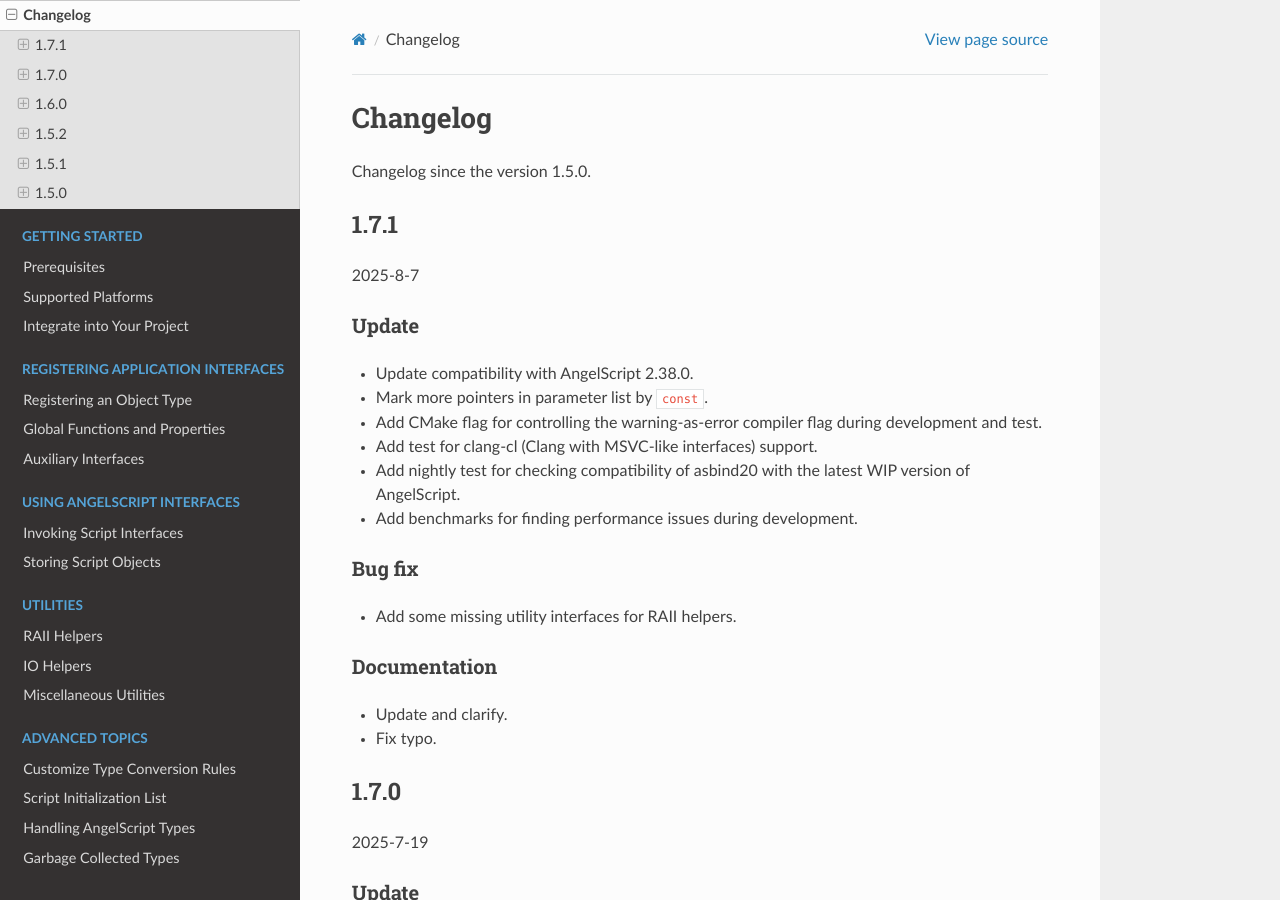
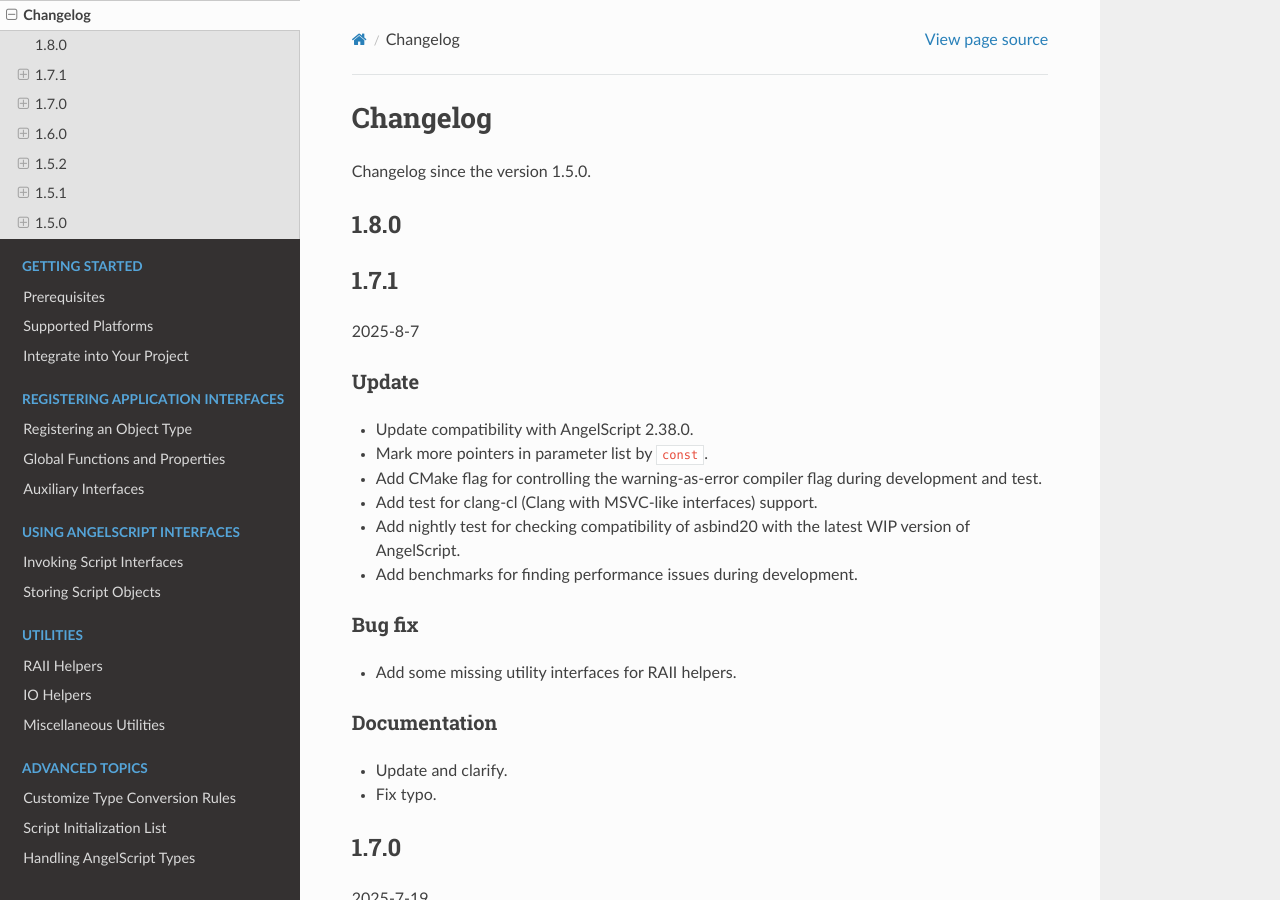
Before and after one commit to HenryAWE/asbind20, a Sphinx documentation site: the page built from doc/changelog.rst, in a window 1280 px wide and 900 px high. Built offline with Sphinx 7.4.7 and the Read the Docs theme 3.1.0, drawn with Linux system fonts in a browser that asks for light colours.

Commit message:
Bump version number to 1.8.0

```diff
--- a/doc/changelog.rst
+++ b/doc/changelog.rst
@@ -2,6 +2,9 @@ Changelog
 =========
 
 Changelog since the version 1.5.0.
+
+1.8.0
+-----
 
 1.7.1
 -----
```
Also changed, not shown: 1 other file.
